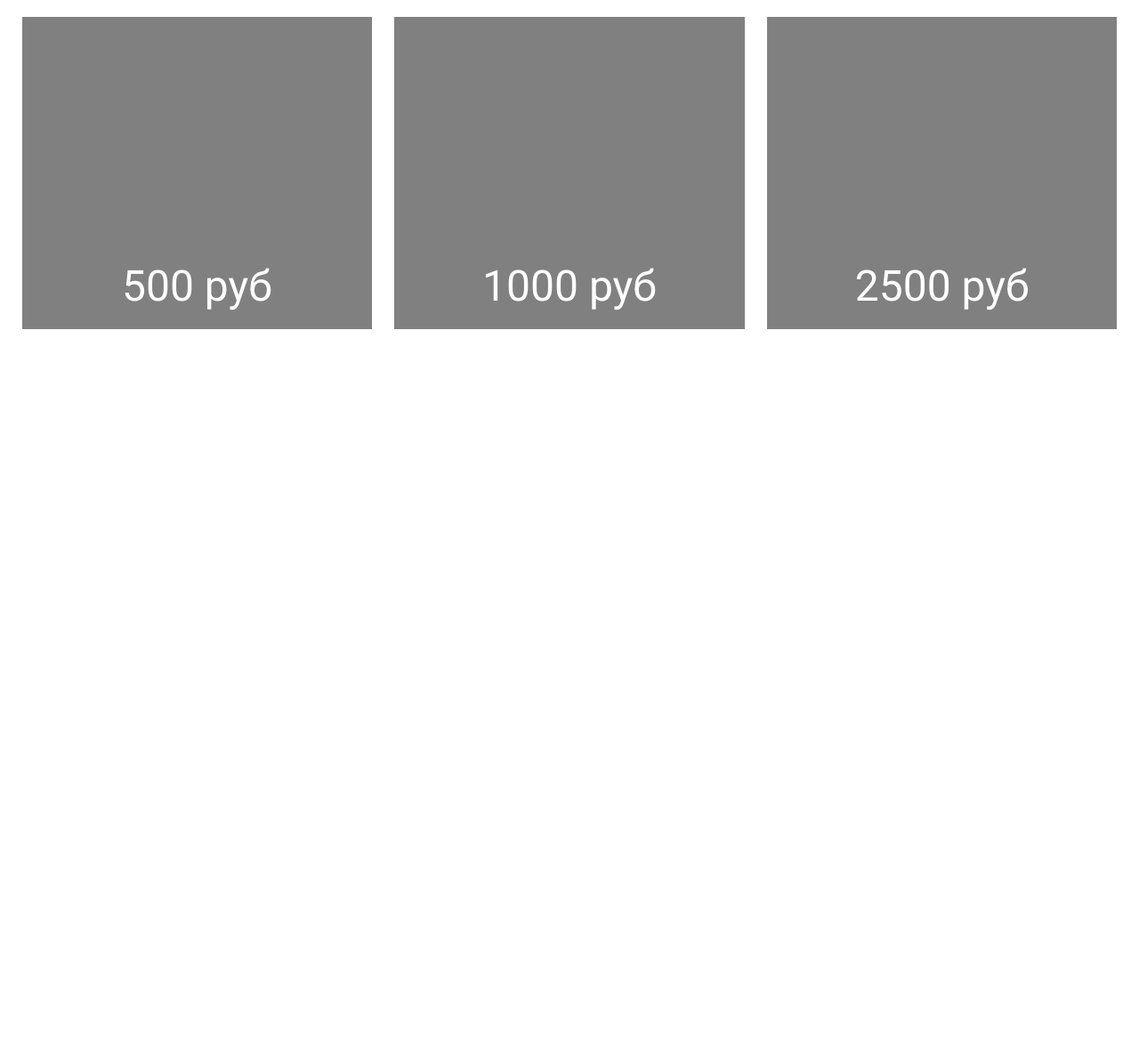
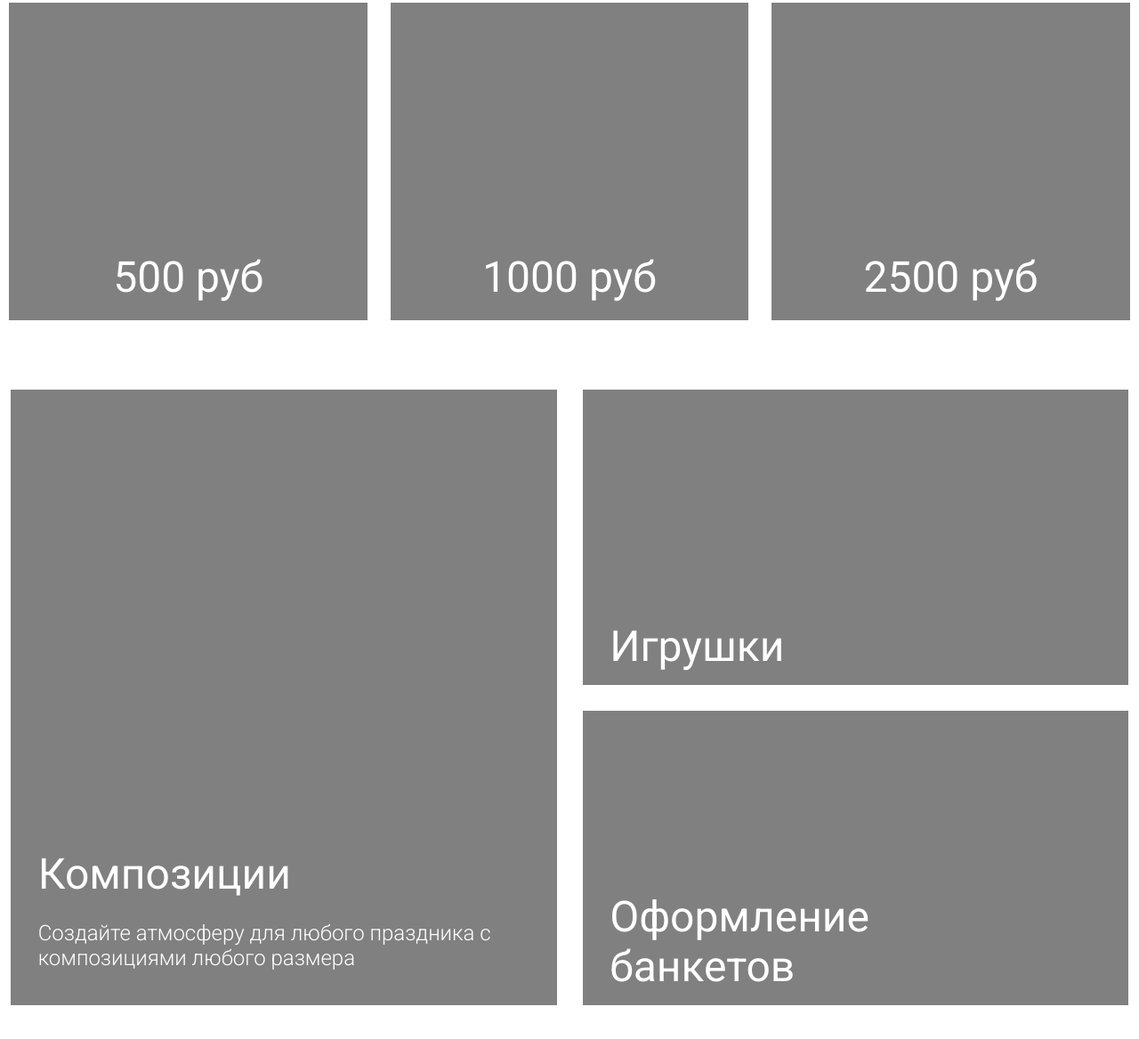
Before and after one commit to CandyFlipper/f-lora, a plain HTML site: page index.html in a window 1280 px wide. Shown: the part 1920-3088 px from the top of the page at 89% size. Before the commit the page ends 2367 px from the top, so only its background shows below. Drawn offline with Linux system fonts and the light colour scheme.

Commit message:
+categories

```diff
--- a/css/style.css
+++ b/css/style.css
@@ -46,6 +46,10 @@ li {
 }
 .flex{
   display: flex;
+}
+.flex-row{
+  margin-right: -14.5px;
+  margin-left: -14.5px;
 }
 .flex-column{
   flex-direction: column;
@@ -283,3 +287,63 @@ li {
   text-align: center;
   color: #fff;
 }
+.categories__flex{
+  height: 100%;
+}
+.categories__container{
+  position: relative;
+  padding-bottom: 65px;
+}
+.categories__item{
+  position: relative;
+  display: block;
+  width: 50%;
+}
+.categories__item--big{
+  position: relative;
+  display: block;
+  background-color: grey;
+  width: 50%;
+  margin-right: 29px;
+  height: 692px;
+  transition: 0.3s;
+}
+.categories__item--big:hover{
+  box-shadow: 0px 10px 50px rgba(0,0,0,0.5);
+}
+.categories__item--small{
+  position: relative;
+  display: block;
+  background-color: grey;
+  width: 100%;
+  height: calc(50% - 14.5px);
+  margin-top: 29px;
+  transition: 0.3s;
+}
+.categories__item--small:hover{
+  box-shadow: 0px 10px 50px rgba(0,0,0,0.5);
+}
+.categories__item--small:first-child{
+  margin-top: 0px;
+}
+.categories__link{
+  position: relative;
+  padding-left: 5%;
+  padding-bottom: 15px;
+  display: block;
+  text-decoration: none;
+  height: 100%;
+  font-size: 48px;
+  line-height: 56px;
+  color: #fff;
+}
+.categories__link-text{
+  position: absolute;
+  bottom: 15px;
+}
+.categories__link-description{
+  font-style: normal;
+  font-weight: 300;
+  font-size: 24px;
+  line-height: 28px;
+}
--- a/index.html
+++ b/index.html
@@ -119,11 +119,11 @@
             </a>
     </section>
     <section class="fixedprice">
-        <p class="fixedprice__title">
+        <h2 class="fixedprice__title">
             Букеты за точную цену
-        </p>
+        </h2>
         <div class="container fixedprice__container">
-            <div class="flex fixedprice__flex flex-justify-between">
+            <div class="flex flex-row fixedprice__flex flex-justify-between">
                 <div class="fixedprice__item">
                     <a href="" class="fixedprice__link">
                         500 руб
@@ -142,5 +142,36 @@
             </div>
         </div>
     </section>
+        <!--тут вставить секцию возможностей-->
+    <section class="categories">
+        <div class="container categories__container">
+            <div class="flex ">
+                <div class="categories__item--big">
+                    <a href="" class="categories__link">
+                        <div class="categories__link-text">
+                            Композиции
+                            <p class="categories__link-description">
+                                Создайте атмосферу для любого праздника с композициями любого размера
+                            </p>
+                        </div>
+                    </a>
+                </div>
+                <div class="categories__item">
+                    <div class="categories__flex">
+                        <div class="categories__item--small">
+                            <a href="" class="categories__link">
+                                <div class="categories__link-text">Игрушки</div>
+                            </a>
+                        </div>
+                    <div class="categories__item--small">
+                        <a href="" class="categories__link">
+                            <div class="categories__link-text">Оформление <br>банкетов</div>
+                        </a>
+                    </div>
+                    </div>
+                </div>
+            </div>
+        </div>
+    </section>
 </body>
 </html>
```
